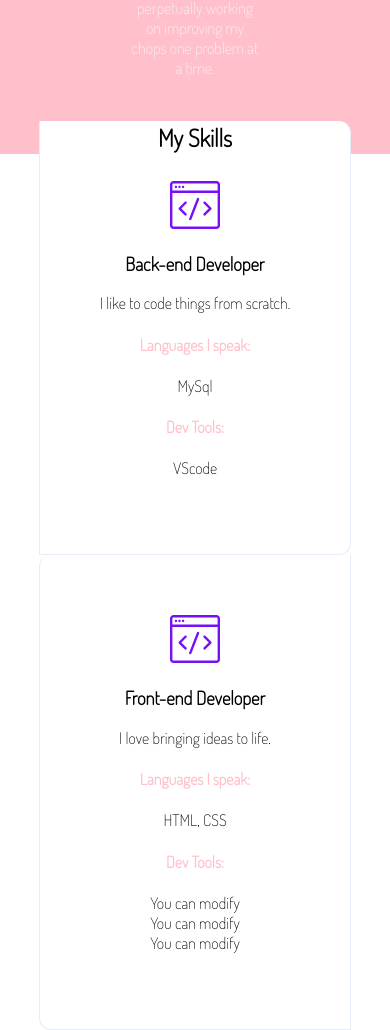
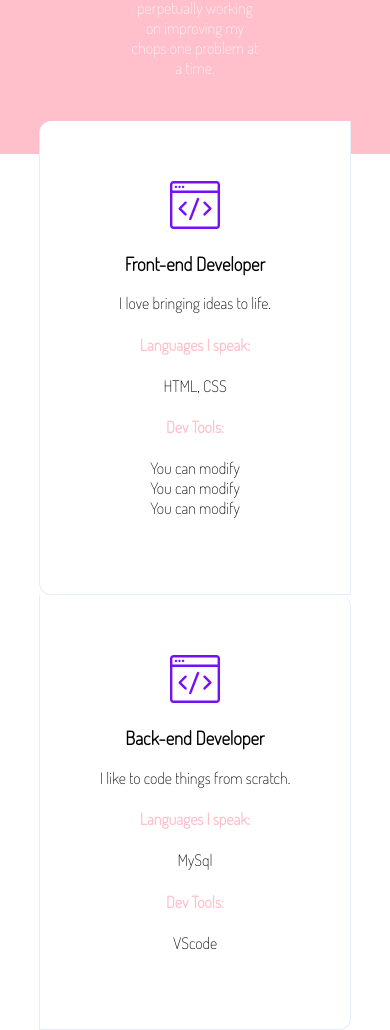
Before and after one commit to wildcodeschool-2025-03/js-checkpoint1-tlse, a website: page site/portfolio.html in a window 390 px wide. Shown: the part 841-1871 px from the top of the page. Drawn offline with Linux system fonts and the light colour scheme.

Commit message:
css step 5

```diff
--- a/site/css/portfolio.css
+++ b/site/css/portfolio.css
@@ -131,4 +131,9 @@ p {
   .desktop {
     display: none;
   }
+
+  .skills-container {
+    display: flex;
+    flex-direction: column-reverse;
+  }
 }
```
